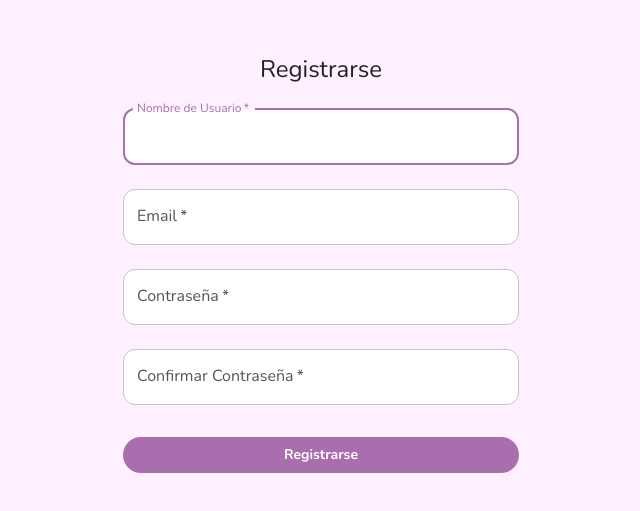
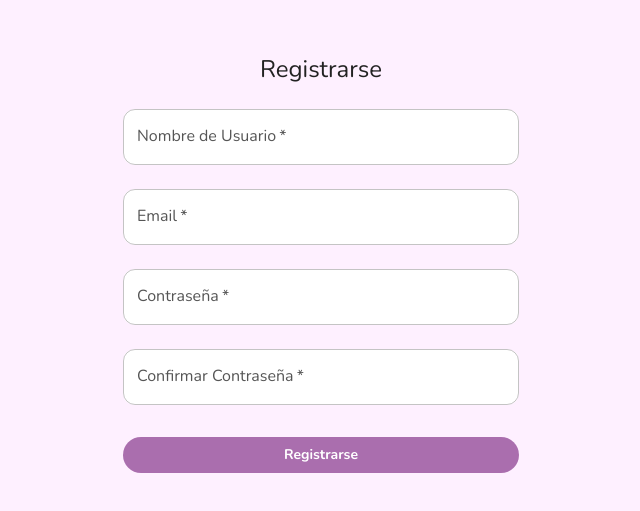
Before and after one commit to levitaet/proyecto-semestral-fullstack, a React (Vite) app in the folder frontend/: page /register in a window 1280 px wide. Shown: the part 161-672 px from the top of the page, without its empty margins (319-959 px from the left). Built offline with nearby package versions, Linux system fonts and the light colour scheme; no server answers.

Commit message:
cambios en los textfield

```diff
--- a/frontend/src/components/register/Register.tsx
+++ b/frontend/src/components/register/Register.tsx
@@ -79,11 +79,8 @@ return (
                 margin="normal"
                 required
                 fullWidth
-                id="username"
                 label="Nombre de Usuario"
                 name="username"
-                autoComplete="username"
-                autoFocus
                 value={formData.username}
                 onChange={handleChange}
               />
@@ -91,10 +88,8 @@ return (
                 margin="normal"
                 required
                 fullWidth
-                id="email"
                 label="Email"
                 name="email"
-                autoComplete="email"
                 value={formData.email}
                 onChange={handleChange}
               />
@@ -105,8 +100,6 @@ return (
                 name="password"
                 label="Contraseña"
                 type="password"
-                id="password"
-                autoComplete="new-password"
                 value={formData.password}
                 onChange={handleChange}
               />
@@ -117,8 +110,6 @@ return (
                 name="confirmPassword"
                 label="Confirmar Contraseña"
                 type="password"
-                id="confirmPassword"
-                autoComplete="new-password"
                 value={formData.confirmPassword}
                 onChange={handleChange}
               />
```
